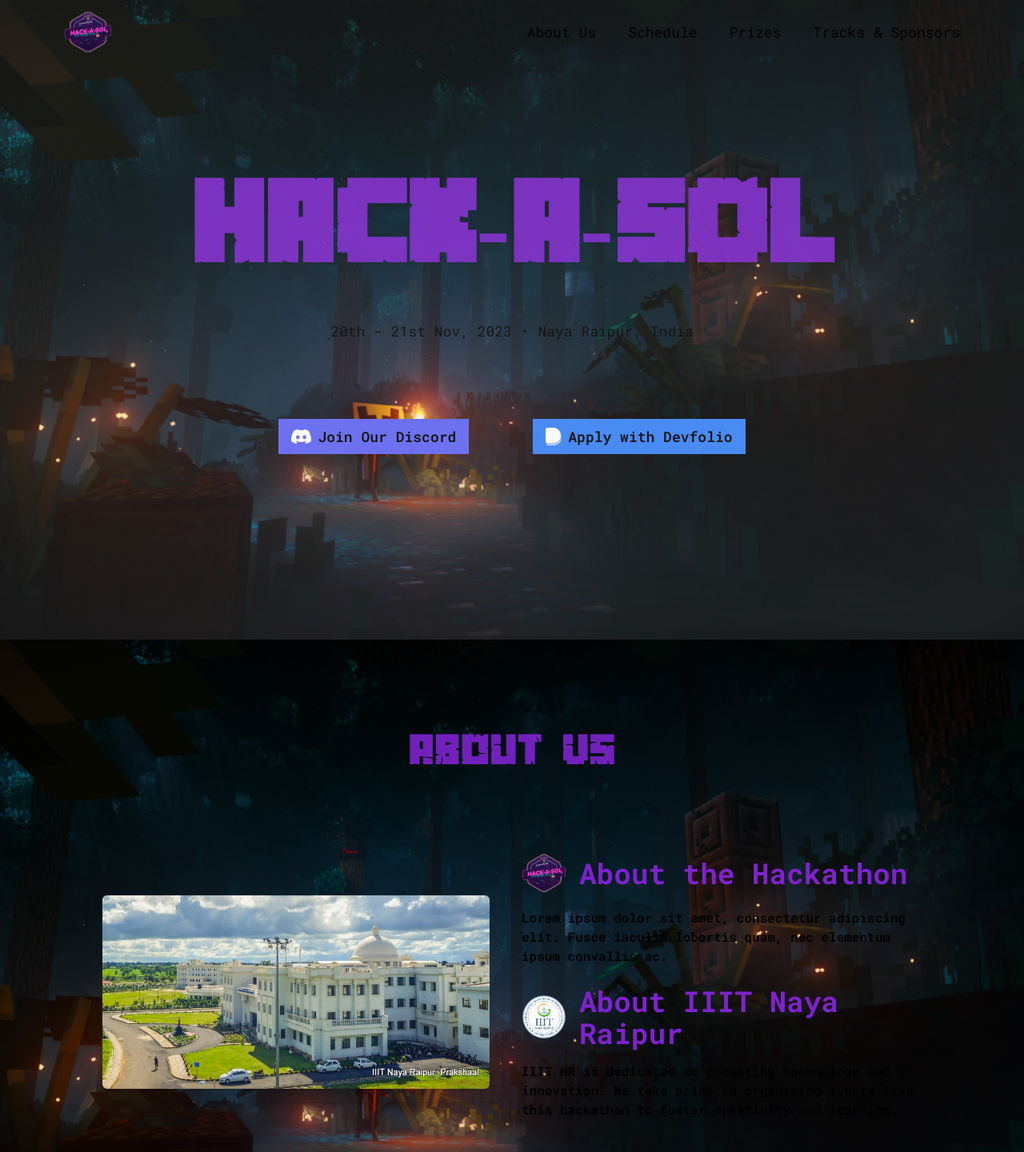
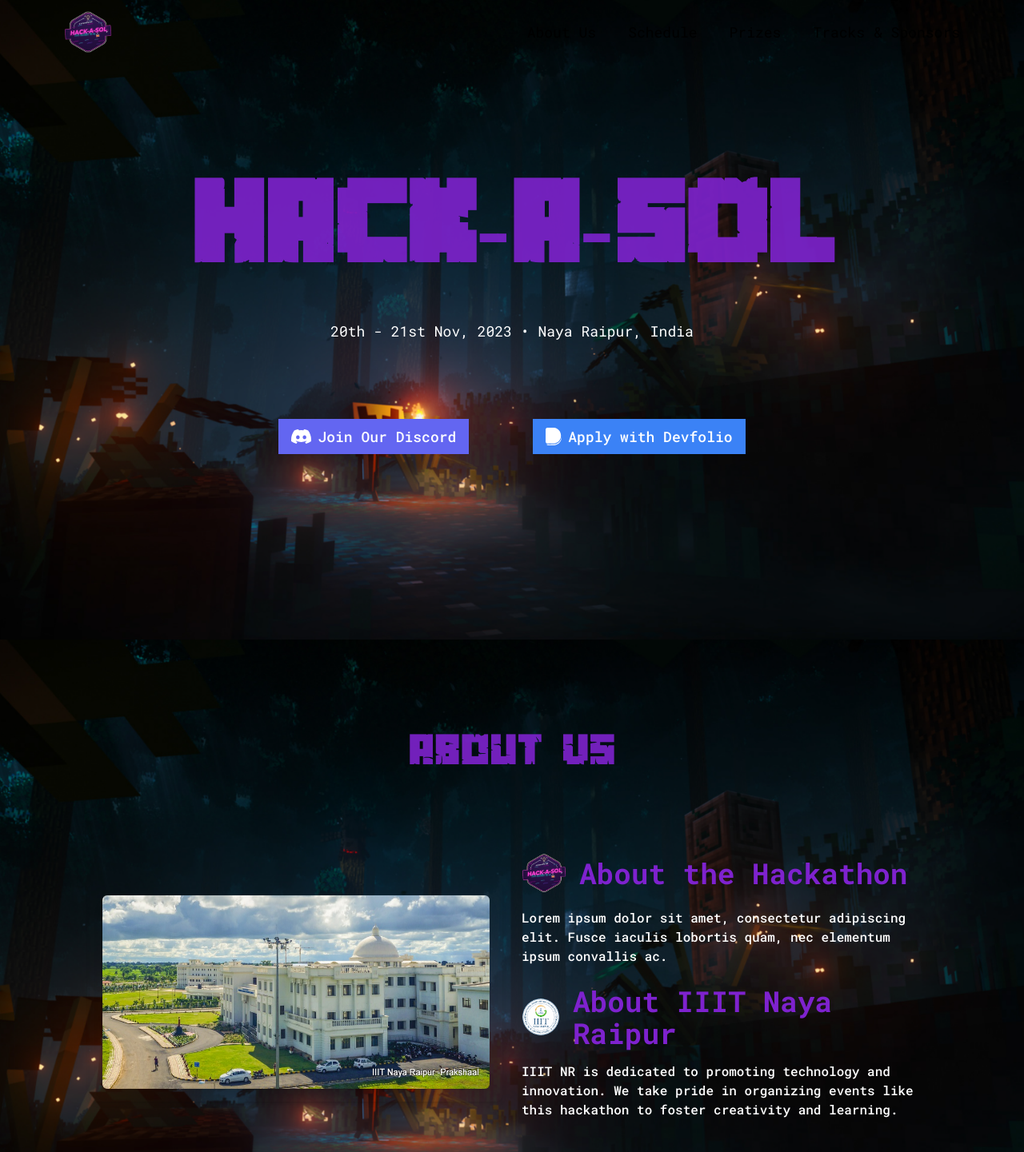
Before and after one commit to Vipin-V/akpessc, a Next.js app: page / in a window 1280 px wide. Shown: the top 1441 px of the page at 80% size. Built offline with nearby package versions, Linux system fonts and the light colour scheme.

Commit message:
new changes

```diff
--- a/app/page.js
+++ b/app/page.js
@@ -76,14 +76,11 @@ export default function Home() {
         className=" select-none w-full min-h-screen bg-no-repeat bg-center bg-cover bg-fixed px-8 md:px-20"
         style={{
           backgroundImage: "url(/bg4.png)",
-          opacity: 0.9,
+          opacity: 1,
         }}
       >
         <div className="h-screen w-full flex flex-col items-center justify-center z-10 ">
           <div className="mb-10">
-            {/* {!animationComplete && (
-        <BlockBreakAnimation onAnimationComplete={handleAnimationComplete} />
-      )} */}
 
             <AnimatePresence>
               <motion.div
@@ -102,7 +99,7 @@ export default function Home() {
                   HACK-A-SOL
                 </motion.h1>
                 <motion.p
-                  className="text-center text-lg mt-10"
+                  className="text-center text-white text-lg mt-10"
                   initial={{ opacity: 0 }}
                   animate={{ opacity: 1 }}
                   transition={{ duration: 1, delay: 0.5 }}
@@ -123,7 +120,7 @@ export default function Home() {
                 className="object-cover group-hover:-rotate-12 group-hover:scale-125 group-hover:-translate-x-1 transition"
                 alt="discord"
               />
-              <p className="text-lg font-semibold">Join Our Discord</p>
+              <p className="text-lg text-white font-medium">Join Our Discord</p>
             </button>
             <button className="bg-blue-500 flex items-center gap-x-2 px-4 py-2 hover:scale-105 group transition">
               <Image
@@ -133,7 +130,7 @@ export default function Home() {
                 className="object-cover group-hover:-rotate-12 group-hover:scale-125  group-hover:-translate-x-1 transition"
                 alt="devfolio"
               />
-              <p className="text-lg font-semibold">Apply with Devfolio</p>
+              <p className="text-lg text-white font-medium">Apply with Devfolio</p>
             </button>
           </div>
           <div className="flex md:hidden gap-x-10 mt-6">
@@ -145,7 +142,7 @@ export default function Home() {
                 className="object-cover group-hover:-rotate-12 group-hover:scale-125 group-hover:-translate-x-1 transition"
                 alt="discord"
               />
-              <p className="text-lg font-semibold">Discord</p>
+              <p className="text-lg text-white font-medium">Discord</p>
             </button>
             <button className="bg-blue-500 flex items-center gap-x-2 px-4 py-2 hover:scale-105 group transition">
               <Image
@@ -155,7 +152,7 @@ export default function Home() {
                 className="object-cover group-hover:-rotate-12 group-hover:scale-125  group-hover:-translate-x-1 transition"
                 alt="devfolio"
               />
-              <p className="text-lg font-semibold">Devfolio</p>
+              <p className="text-lg text-white font-medium">Devfolio</p>
             </button>
           </div>
         </div>
@@ -214,7 +211,7 @@ export default function Home() {
           >
             Prizes Worth 1.5 Lakhs{" "}
           </h1>
-          <p className="text-center mt-3">
+          <p className="text-white text-center mt-3">
             with a 10,000 Cash Prize for Each Track Winner and Goodies for all.
           </p>
           <div
@@ -260,11 +257,11 @@ export default function Home() {
           >
             Tracks and Sponsors
           </h1>
-          <div className="mb-10 mt-6 px-3">
+          <div className="my-10 mt-10 px-3">
           <Tracks/>
           </div>
 
-          <Sponsors/>
+          {/* <Sponsors/> */}
         </div>
       </div>
       <div
--- a/components/Problemcard.jsx
+++ b/components/Problemcard.jsx
@@ -51,9 +51,9 @@ const ProblemCard = ({ title, description, imageUrl, randomRotateX, randomRotate
             }}
             src={imageUrl}
             alt="image"
-            className="object-cover w-full h-1/2 border-4 border-black" // Change border color
+            className="object-cover w-full h-1/2 border-4 border-black shadow-lg shadow-slate-800" // Change border color
           />
-          <h1 className="text-3xl text-center font-bold text-violet-900 mt-2"> {/* Change text color and font weight */}
+          <h1 className="text-3xl text-center font-bold text-black mt-2"> {/* Change text color and font weight */}
             {title}
           </h1>
           <div className="flex items-center mt-2 text-center gap-x-4 mx-auto">
--- a/components/about.jsx
+++ b/components/about.jsx
@@ -53,7 +53,7 @@ const AboutUs = () => {
                 About the Hackathon
               </h2>
             </div>
-            <p className="text-left mb-6 font-semibold">
+            <p className=" text-white text-left mb-6 font-medium">
               Lorem ipsum dolor sit amet, consectetur adipiscing elit. Fusce
               iaculis lobortis quam, nec elementum ipsum convallis ac.
             </p>
@@ -61,7 +61,7 @@ const AboutUs = () => {
               <Image
                 src="/college_logo.png"
                 alt="IIIT NR Logo"
-                className="w-14 h-14 mr-4 rounded-full cursor-pointer"
+                className="w-12 h-12 mr-4 rounded-full cursor-pointer"
                 width={60}
                 height={60}
               />
@@ -69,7 +69,7 @@ const AboutUs = () => {
                 About IIIT Naya Raipur
               </h2>
             </div>
-            <p className=" mb-6 font-semibold">
+            <p className=" mb-6 font-medium text-white">
               IIIT NR is dedicated to promoting technology and innovation. We
               take pride in organizing events like this hackathon to foster
               creativity and learning.
--- a/components/card.jsx
+++ b/components/card.jsx
@@ -51,7 +51,7 @@ const Card = ({ imageUrl, prize, post, randomRotateX, randomRotateY  }) => {
             }}
             src={imageUrl} // Use the imageUrl prop here
             alt="image"
-            className="object-cover w-full h-1/2 border-4 border-black"
+            className="object-cover w-full h-1/2 border-4 border-black shadow-lg shadow-slate-800"
           />
           <h1 className="text-3xl text-center font-extrabold text-black mt-2">
             {prize} {/* Use the prize prop here */}
```
Also changed, not shown: components/contact.jsx (+13 -153 lines), public/logoh.png (added).
